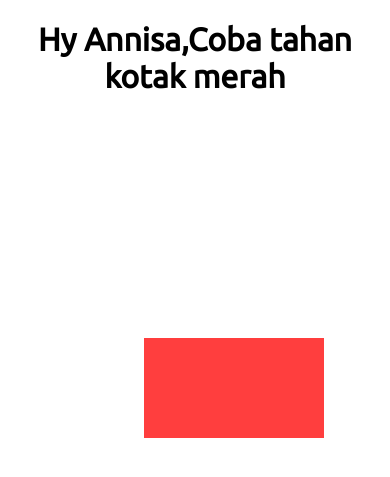
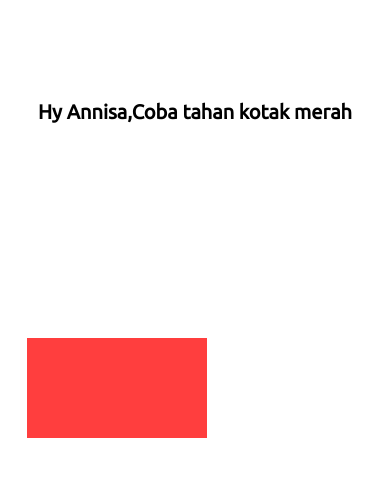
Before and after one commit to rioabadiid/rioabadiid.github.io, a PHP site: page /mylove/index.html in a window 390 px wide. Shown: the top 477 px of the page. Run offline with PHP 8.4, Linux system fonts and the light colour scheme.

Commit message:
Update style.css

```diff
--- a/mylove/style.css
+++ b/mylove/style.css
@@ -41,5 +41,17 @@ body{
 }
 h1{
     text-align: center;
+    margin-top: 100px;
+    font-size: 20px;
     font-family: 'Ubuntu', cursive;
 }
+@media screen and (max-width: 980px){
+    .heart{
+        left: 7%;
+    }
+}
+@media screen and (max-width: 600px){
+    .heart{
+        left: 7%;
+    }
+}
```
